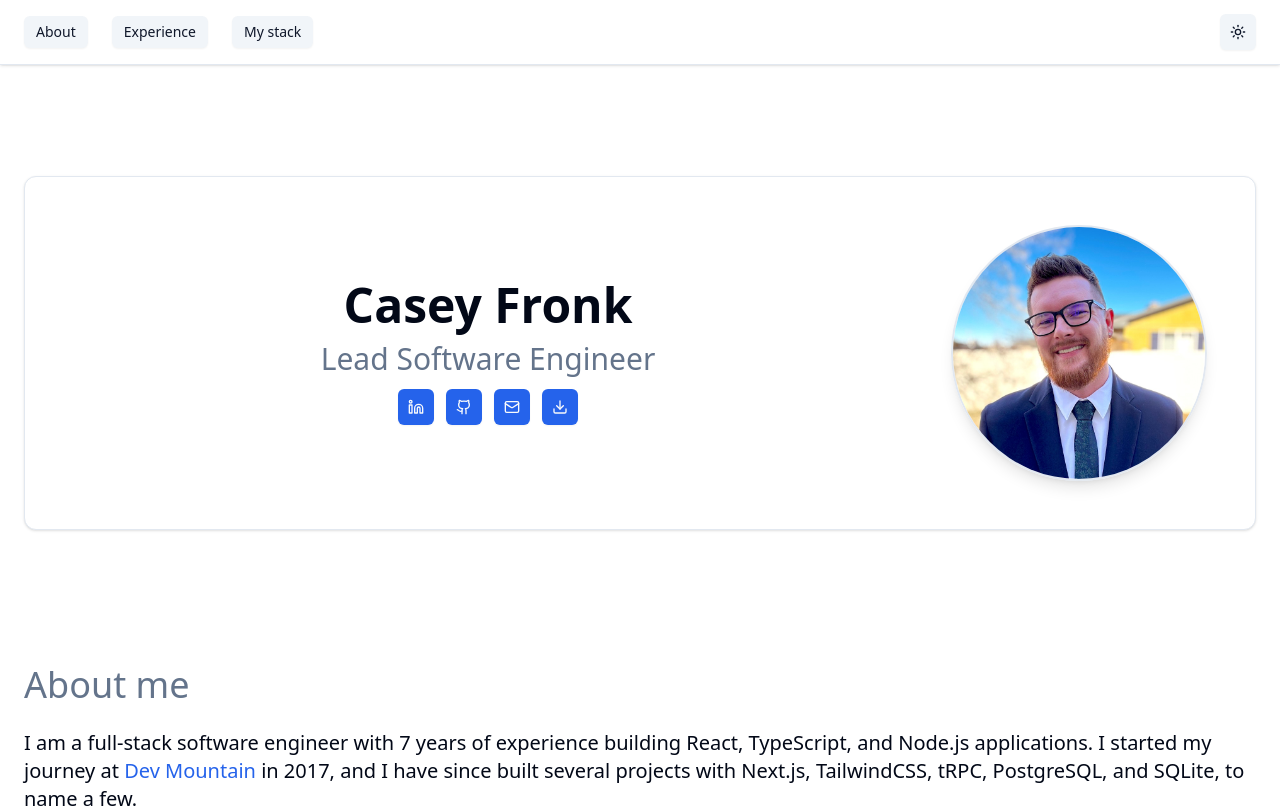
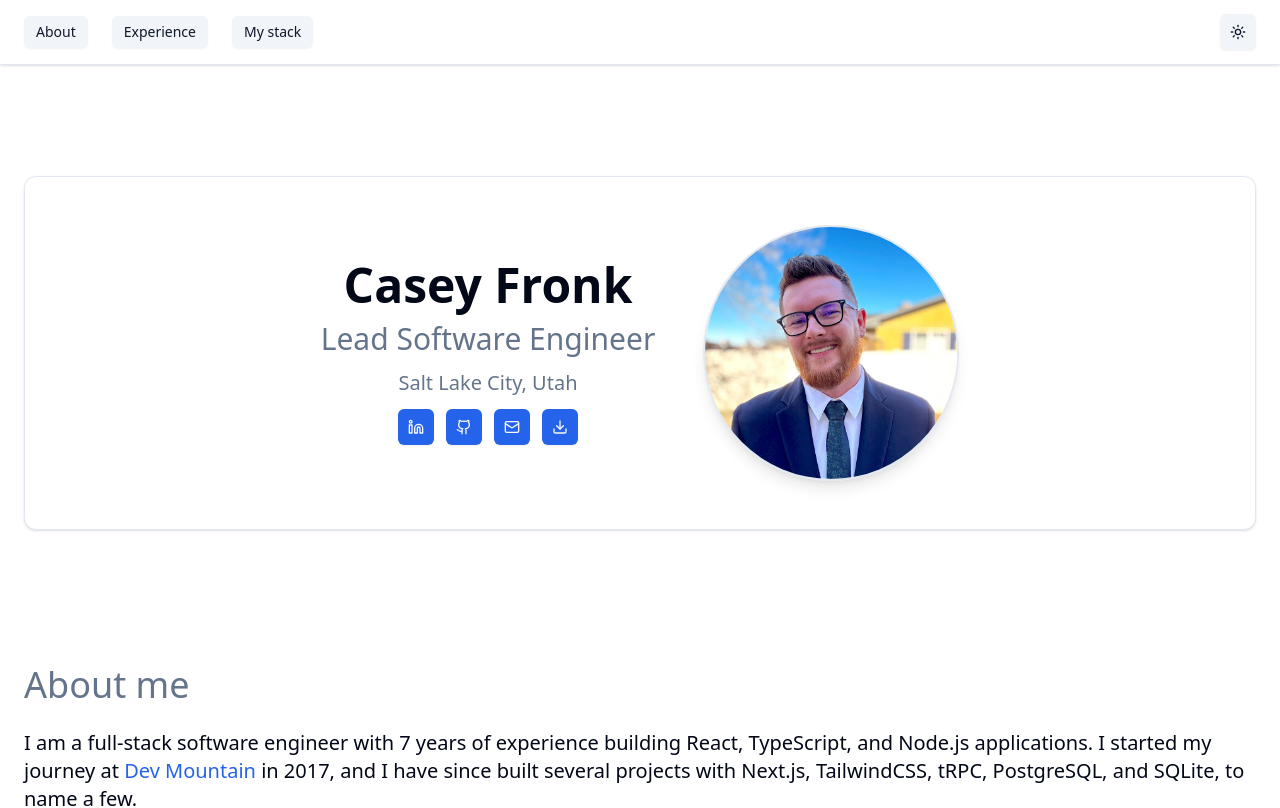
Before and after one commit to caseyfronk/portfolio, a Next.js app: page / in a window 1280 px wide. Shown: the top 808 px of the page. Built offline with nearby package versions, Linux system fonts and the light colour scheme.

Commit message:
Improved styling of hero card, added location

```diff
--- a/src/app/page.tsx
+++ b/src/app/page.tsx
@@ -74,11 +74,14 @@ export default function Home() {
       <main className="flex flex-col">
         <Section className="flex md:h-[36rem] flex-col justify-center md:items-center">
           <Card className="flex flex-col gap-12 overflow-hidden p-12 text-center md:flex-row justify-center items-center">
-            <div className="m-auto flex flex-col items-center gap-3">
+            <div className="flex flex-col items-center gap-3">
               <h2 className="text-5xl font-semibold">Casey Fronk</h2>
               <h3 className="text-muted-foreground text-3xl font-thin">
                 Lead Software Engineer
               </h3>
+              <h4 className="text-muted-foreground text-xl font-thin">
+                Salt Lake City, Utah
+              </h4>
               <div className="flex gap-3 flex-wrap">
                 {links.map((link) => (
                   <TooltipProvider key={link.href}>
```
